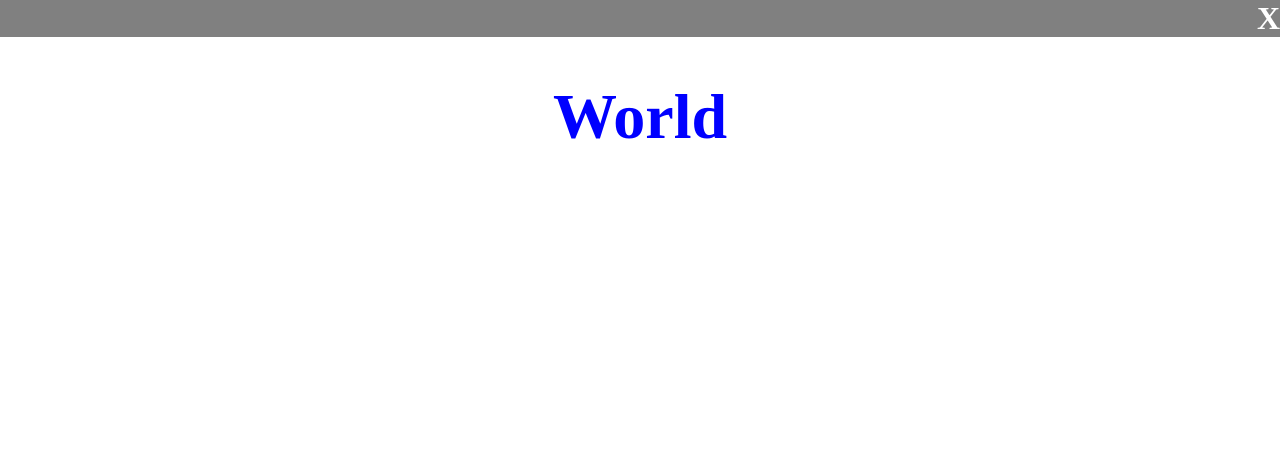
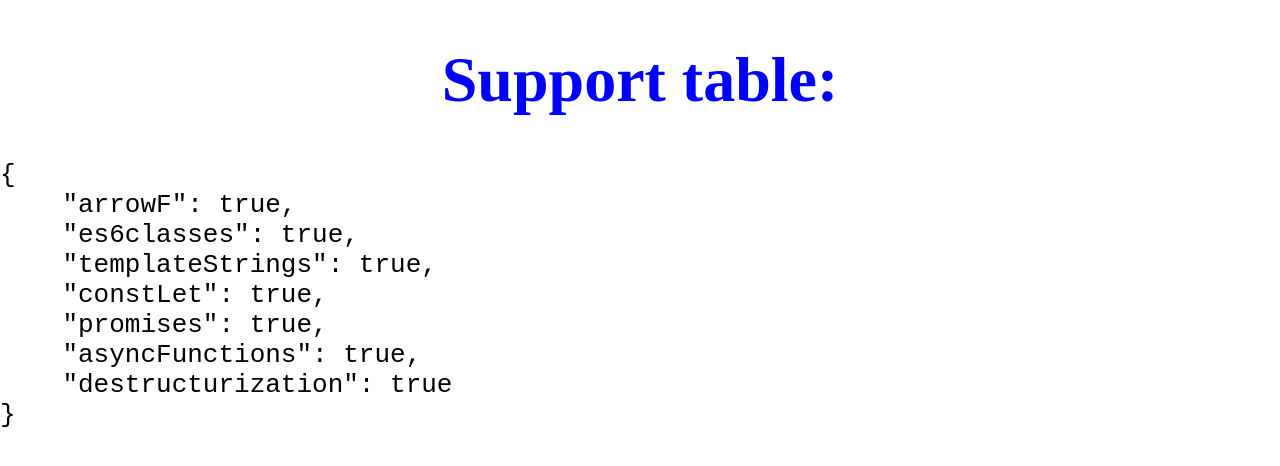
Before and after one commit to BASSTeam/Symgram, a plain HTML site: page html/index.html in a window 1280 px wide. Drawn offline with Linux system fonts and the light colour scheme.

Commit message:
Node build part prerequisites

```diff
--- a/html/index.html
+++ b/html/index.html
@@ -4,35 +4,46 @@
         <meta http-equiv="Content-Type" content="text/html; charset=utf-8" />
         <style type="text/css">
             body { margin: 0; font-size: 2em; background-color: white; }
-            h1 { text-align: center; color: red; }
-            h1 + h1 { color: green; }
-            h1:last-child { color: blue; }
-            #quit { background-color: gray; color: white; font-weight: bold; display: block; text-align: right; }
+            h1 { text-align: center; color: blue; }
         </style>
         <script type="text/javascript">
-            var counter = 0;
-            function toggleElement()
-            {
-                var elements = document.getElementsByTagName('h1');
-                for (var i = 0; i < elements.length; ++i)
-                    elements[i].style.display = (counter % elements.length) == i ? '' : 'none';
-                counter++;
-                setTimeout('toggleElement()', 1000);
-            }
-            window.onload = function()
-            {
-                document.getElementById("quit").onmousedown = function()
-                {
-                    Qt.quit();
+            setTimeout(function(){
+                var supportTable = {
+                    arrowF: false,
+                    es6classes: false,
+                    templateStrings: false,
+                    constLet: false,
+                    promises: false,
+                    asyncFunctions: false,
+                    destructurization: false
                 };
-                toggleElement();
-            }
+                try{
+                    eval('(() => {supportTable.arrowF = true;})();');
+                } catch(e){}
+                try{
+                    eval('class A{}; supportTable.es6classes = true;');
+                } catch(e){}
+                try{
+                    eval('var a = `1`; if(a == "1"){supportTable.templateStrings = true}');
+                } catch(e){}
+                try{
+                    eval('const b = "1"; supportTable.constLet = true;');
+                } catch(e){}
+                try{
+                    eval('new Promise(() => {}); supportTable.promises = true;');
+                } catch(e){}
+                try{
+                    eval('async function c(){}; supportTable.asyncFunctions = true;');
+                } catch(e){}
+                try{
+                    eval('function c({a, b}){}; supportTable.destructurization = true;');
+                } catch(e){}
+                document.getElementById('about').innerText = JSON.stringify(supportTable, null, '    ');
+            }, 1000);
         </script>
     </head>
     <body>
-        <a id="quit">X</a>
-        <h1>Hello</h1>
-        <h1>HTML5</h1>
-        <h1>World</h1>
+        <h1>Support table:</h1>
+        <pre id="about"></pre>
     </body>
 </html>
```
Also changed, not shown: builder/package.json (added, +10 -0 lines), builder/build.js (added), 11 other files.
